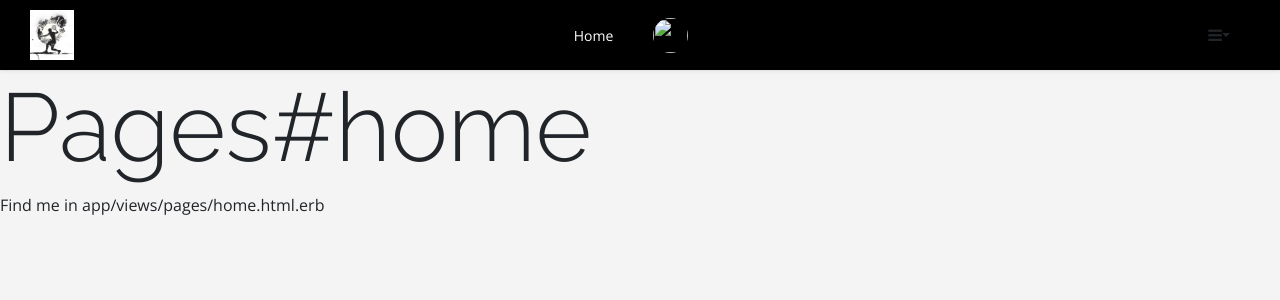
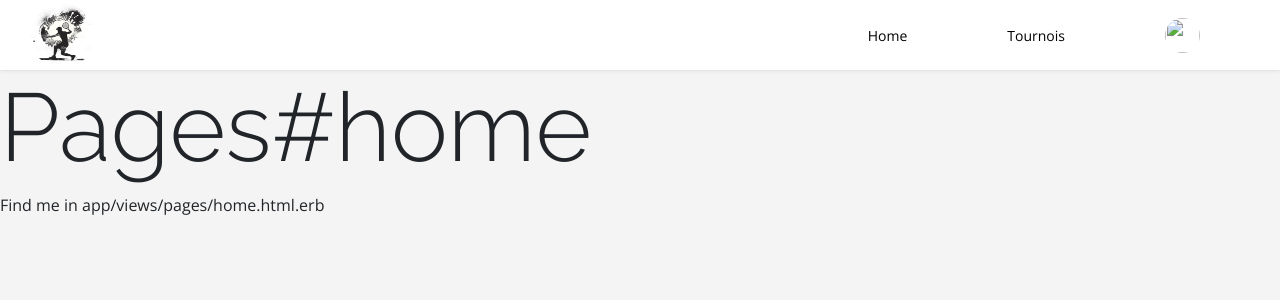
Before and after one commit to lorrainefav/plan_my_play, a Rails app: page / in a window 1280 px wide. Shown: the top 300 px of the page. Run offline with Rails 7, Linux system fonts and the light colour scheme; a user stored in the database is signed in; style sheets or scripts are compiled from the project's sources; parts of the project's set-up code (start-up, migrations or seed data) failed here and were passed over; some libraries are stand-ins or nearby versions.

Commit message:
navbar_finished

```diff
--- a/app/assets/stylesheets/components/_navbar.scss
+++ b/app/assets/stylesheets/components/_navbar.scss
@@ -1,7 +1,7 @@
 /* Main navbar */
 .navbar-wagon {
   box-shadow: 0 1px 5px 0 rgba(0,0,0,0.07),0 1px 0 0 rgba(0,0,0,0.03);
-  background: black;
+  background: white;
   transition: all 0.3s ease;
   height: 70px;
   padding: 0px 30px;
@@ -13,6 +13,9 @@
 /* Logo */
 .navbar-wagon-brand img {
   height: 50px;
+ width: 65px;
+  height: 65px;
+  border-radius: 65px;
 }
 
 /* User Avatar */
@@ -20,6 +23,7 @@
   height: 35px;
   width: 35px;
   border-radius: 50%;
+  float: right;
 }
 
 /* Right section */
@@ -27,18 +31,20 @@
   display: flex;
   align-items: center;
   justify-content: space-between;
+  float: right;
 }
 
 /* Basic navbar item */
 .navbar-wagon-item {
   cursor: pointer;
-  padding: 0 20px;
+  padding: 50px;
 }
 
 /* Navbar link */
 .navbar-wagon-link {
-  color: white;
+  color: black;
   font-size: 14px;
+  float: right;
 }
 .navbar-wagon-link:hover {
   color: #da552f;
--- a/app/views/devise/registrations/edit.html.erb
+++ b/app/views/devise/registrations/edit.html.erb
@@ -12,7 +12,7 @@
 
     <%= f.input :password,
                 hint: "leave it blank if you don't want to change it",
-                required: false
+                required: false,
                 input_html: { autocomplete: "new-password" } %>
     <%= f.input :password_confirmation,
                 required: false,
--- a/app/views/shared/_navbar.html.erb
+++ b/app/views/shared/_navbar.html.erb
@@ -8,19 +8,13 @@
   <div class="navbar-wagon-right hidden-xs hidden-sm">
 
     <% if user_signed_in? %>
+      <%= link_to "Home", root_path, class: "navbar-wagon-item navbar-wagon-link" %>
       <% if current_user.supervisor%>
-      <%= link_to "Home", "tournaments_path", class: "navbar-wagon-item navbar-wagon-link" %>
-        <% if controller.controller_name == "tournaments" && controller.action_name == "show" %>
-          <%= link_to "Joueur", "/player/tournaments", class: "navbar-wagon-item navbar-wagon-link" %>
-          <%= link_to "Calendrier", "/player/convocations/:id", class: "navbar-wagon-item navbar-wagon-link" %>
-        <%end%>
-      <%else%>
-
-      <!-- Links when logged in -->
-      <%= link_to "Mes tournois", "/player/tournaments/:id", class: "navbar-wagon-item navbar-wagon-link" %>
-      <%= link_to "Mes convocations", " /player/convocations/:id", class: "navbar-wagon-item navbar-wagon-link" %>
-   <% end %>
-      <!-- Avatar with dropdown menu -->
+        <%= link_to "Tournois", tournaments_path, class: "navbar-wagon-item navbar-wagon-link" %>
+      <% else %>
+        <%= link_to "Mes tournois", player_tournaments_path, class: "navbar-wagon-item navbar-wagon-link" %>
+        <%= link_to "Mes convocations", player_availabilities_path, class: "navbar-wagon-item navbar-wagon-link" %>
+      <% end %>
       <div class="navbar-wagon-item">
         <div class="dropdown">
           <%= image_tag "http://kitt.lewagon.com/placeholder/users/julescarriere", class: "avatar dropdown-toggle", id: "navbar-wagon-menu", "data-toggle" => "dropdown" %>
@@ -49,15 +43,4 @@
     <% end %>
   </div>
 
-  <!-- Dropdown list appearing on mobile only -->
-  <div class="navbar-wagon-item hidden-md hidden-lg">
-    <div class="dropdown">
-      <i class="fa fa-bars dropdown-toggle" data-toggle="dropdown"></i>
-      <ul class="dropdown-menu dropdown-menu-right navbar-wagon-dropdown-menu">
-        <li><a href="#">my tournaments</a></li>
-        <li><a href="#">my status</a></li>
-        <li><a href="#">my matchs</a></li>
-      </ul>
-    </div>
-  </div>
 </div>
```
